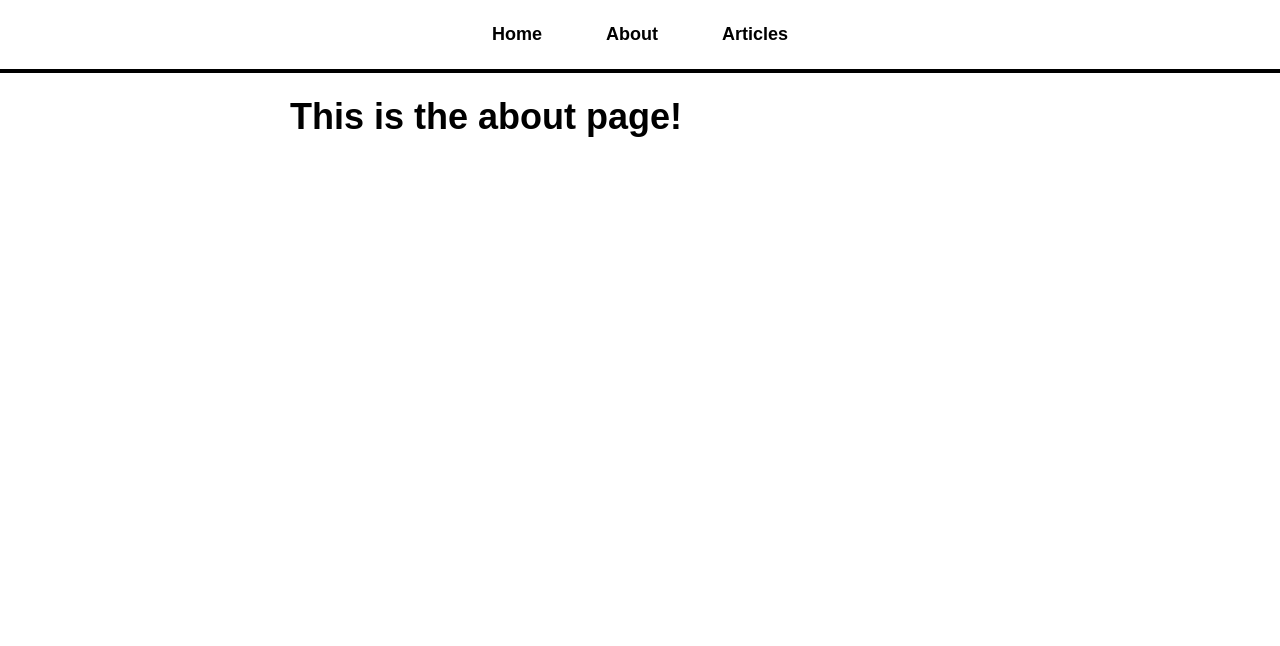
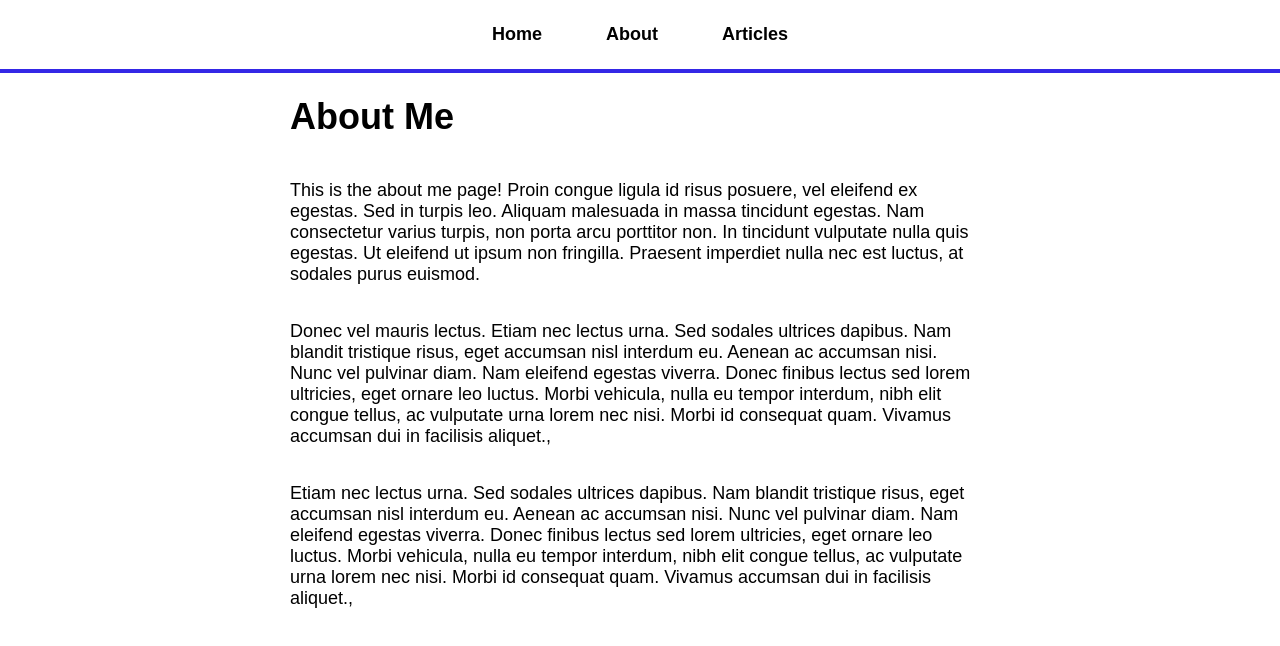
Before and after one commit to tarhavn/react-frontend, a React (Create React App) app: page /about in a window 1280 px wide. Shown: the top 646 px of the page. Built offline with nearby package versions, Linux system fonts and the light colour scheme.

Commit message:
Not found page for both url parameters and entire wesite

```diff
--- a/src/App.css
+++ b/src/App.css
@@ -18,7 +18,7 @@
 }
 
 nav {
-  border-bottom: 4px solid black;
+  border-bottom: 4px solid rgb(52, 39, 230);
   text-align: center;
   position: fixed;
   top: 0;
--- a/src/App.js
+++ b/src/App.js
@@ -6,6 +6,7 @@
 import ArticlePage from './pages/ArticlePage';
 import ArticlesListPage from './pages/ArticlesListPage'
 import HomePage from './pages/HomePage';
+import NotFoundPage from './pages/NotFoundPage';
 
 class App extends Component {
   render() {
@@ -19,6 +20,7 @@
             <Route path='/articles/:articleId' element={<ArticlePage />} />
             <Route path='/articles' element={<ArticlesListPage />} />
             <Route path='/' element={<HomePage />} />
+            <Route path='*' element={<NotFoundPage />} />
           </Routes>
         </div>
       </div>
--- a/src/pages/AboutPage.js
+++ b/src/pages/AboutPage.js
@@ -1,9 +1,33 @@
 import React, { Component } from 'react';
 
-const AboutPage = () => {
-    return(
-        <h1>This is the about page!</h1>
-    );
-}
+const AboutPage = () => (
+    <>
+    <h1>About Me</h1>
+    <p>
+        This is the about me page! Proin congue
+        ligula id risus posuere, vel eleifend ex egestas. Sed in turpis leo.
+        Aliquam malesuada in massa tincidunt egestas. Nam consectetur varius turpis,
+        non porta arcu porttitor non. In tincidunt vulputate nulla quis egestas. Ut
+        eleifend ut ipsum non fringilla. Praesent imperdiet nulla nec est luctus, at
+        sodales purus euismod.
+    </p>
+    <p>
+        Donec vel mauris lectus. Etiam nec lectus urna. Sed sodales ultrices dapibus.
+        Nam blandit tristique risus, eget accumsan nisl interdum eu. Aenean ac accumsan
+        nisi. Nunc vel pulvinar diam. Nam eleifend egestas viverra. Donec finibus lectus
+        sed lorem ultricies, eget ornare leo luctus. Morbi vehicula, nulla eu tempor
+        interdum, nibh elit congue tellus, ac vulputate urna lorem nec nisi. Morbi id
+        consequat quam. Vivamus accumsan dui in facilisis aliquet.,
+    </p>
+    <p>
+        Etiam nec lectus urna. Sed sodales ultrices dapibus.
+        Nam blandit tristique risus, eget accumsan nisl interdum eu. Aenean ac accumsan
+        nisi. Nunc vel pulvinar diam. Nam eleifend egestas viverra. Donec finibus lectus
+        sed lorem ultricies, eget ornare leo luctus. Morbi vehicula, nulla eu tempor
+        interdum, nibh elit congue tellus, ac vulputate urna lorem nec nisi. Morbi id
+        consequat quam. Vivamus accumsan dui in facilisis aliquet.,
+    </p>
+    </>
+)
 
 export default AboutPage;
--- a/src/pages/ArticlePage.js
+++ b/src/pages/ArticlePage.js
@@ -1,10 +1,15 @@
 import React, { Component } from 'react';
 import { useParams } from 'react-router-dom';
 import articles from './article-content';
+import NotFoundPage from './NotFoundPage';
 
 const ArticlePage = () => {
     const { articleId } = useParams();
     const article = articles.find(article => article.name === articleId);
+
+    if (!article) {
+        return <NotFoundPage />
+    }
 
     return(
         //<h1>This is the article page for the article with id: {articleId}</h1>
--- a/src/pages/HomePage.js
+++ b/src/pages/HomePage.js
@@ -1,9 +1,33 @@
 import React, { Component } from 'react';
 
-const HomePage = () => {
-    return (
-        <h1>This is the home page!</h1>
-    );
-}
+const HomePage = () => (
+    <>
+    <h1>Hello, welcome to my blog!</h1>
+    <p>
+        Welcome to my blog! Proin congue
+        ligula id risus posuere, vel eleifend ex egestas. Sed in turpis leo.
+        Aliquam malesuada in massa tincidunt egestas. Nam consectetur varius turpis,
+        non porta arcu porttitor non. In tincidunt vulputate nulla quis egestas. Ut
+        eleifend ut ipsum non fringilla. Praesent imperdiet nulla nec est luctus, at
+        sodales purus euismod.
+    </p>
+    <p>
+        Donec vel mauris lectus. Etiam nec lectus urna. Sed sodales ultrices dapibus.
+        Nam blandit tristique risus, eget accumsan nisl interdum eu. Aenean ac accumsan
+        nisi. Nunc vel pulvinar diam. Nam eleifend egestas viverra. Donec finibus lectus
+        sed lorem ultricies, eget ornare leo luctus. Morbi vehicula, nulla eu tempor
+        interdum, nibh elit congue tellus, ac vulputate urna lorem nec nisi. Morbi id
+        consequat quam. Vivamus accumsan dui in facilisis aliquet.,
+    </p>
+    <p>
+        Etiam nec lectus urna. Sed sodales ultrices dapibus.
+        Nam blandit tristique risus, eget accumsan nisl interdum eu. Aenean ac accumsan
+        nisi. Nunc vel pulvinar diam. Nam eleifend egestas viverra. Donec finibus lectus
+        sed lorem ultricies, eget ornare leo luctus. Morbi vehicula, nulla eu tempor
+        interdum, nibh elit congue tellus, ac vulputate urna lorem nec nisi. Morbi id
+        consequat quam. Vivamus accumsan dui in facilisis aliquet.,
+    </p>
+    </>
+)
 
 export default HomePage;
--- a/src/pages/NotFoundPage.js
+++ b/src/pages/NotFoundPage.js
@@ -0,0 +1,5 @@
+const NotFoundPage = () => (
+    <h1>404: Page not found!</h1>
+)
+
+export default NotFoundPage;
```
